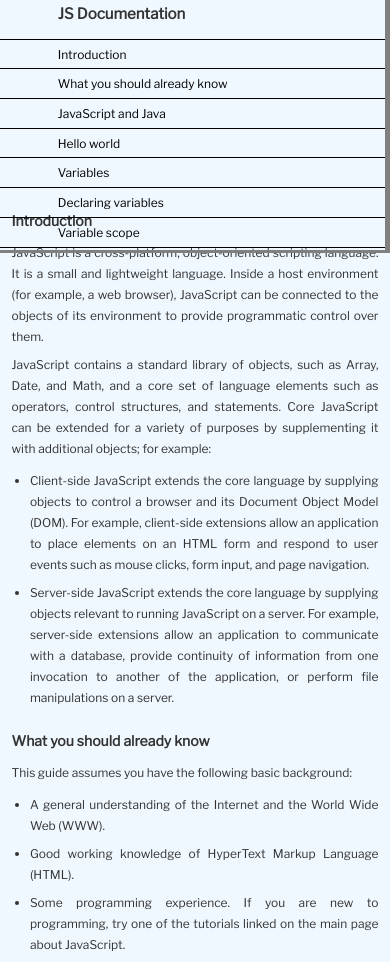
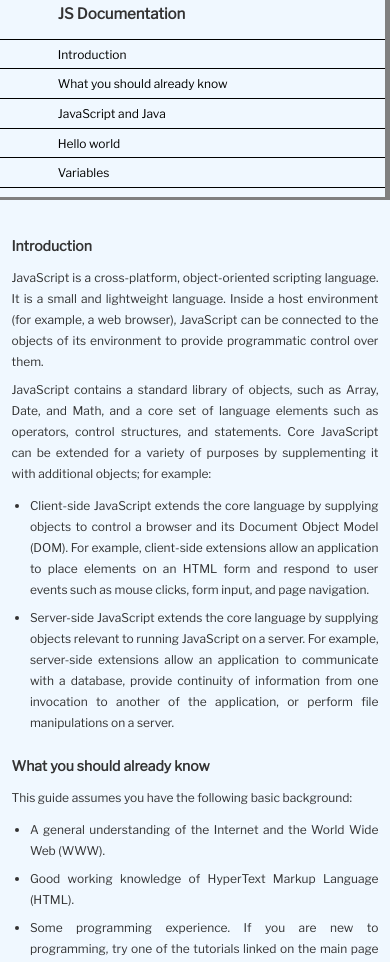
Before and after one commit to Shaikot007/Technical-documentation-page, a plain HTML site: page index.html in a window 390 px wide. Shown: the top 962 px of the page. Drawn offline with nearby package versions, Linux system fonts and the light colour scheme; files that its build step writes are made by us from their sources; a web font is replaced by a local one.

Commit message:
Media query

```diff
--- a/style.css
+++ b/style.css
@@ -114,10 +114,10 @@ footer p a {
 }
 
 @media only screen and (min-width: 280px) and (max-width: 480px) {
-  #navbar {position: absolute; top: 0%; height: 30%; width: 100%; border-bottom: 3px solid gray;}
+  #navbar {position: absolute; top: 0%; height: 200px; width: 100%; border-bottom: 3px solid gray;}
   #navbar header p {font-size: 15px; padding: 1% 0% 1% 15%;}
   #navbar section a {padding: 1% 5% 1% 15%; font-size: 12px;}
-  #main-doc {margin: 50% 0% 0% 0%;}
+  #main-doc {margin: 220px 0px 0px 0px;}
   #main-doc .main-section {margin-top: 1%; padding: 1% 2% 1% 2%;}
   #main-doc .main-section header {font-size: 14px;}
   #main-doc .main-section article p {font-size: 12px;}
```
